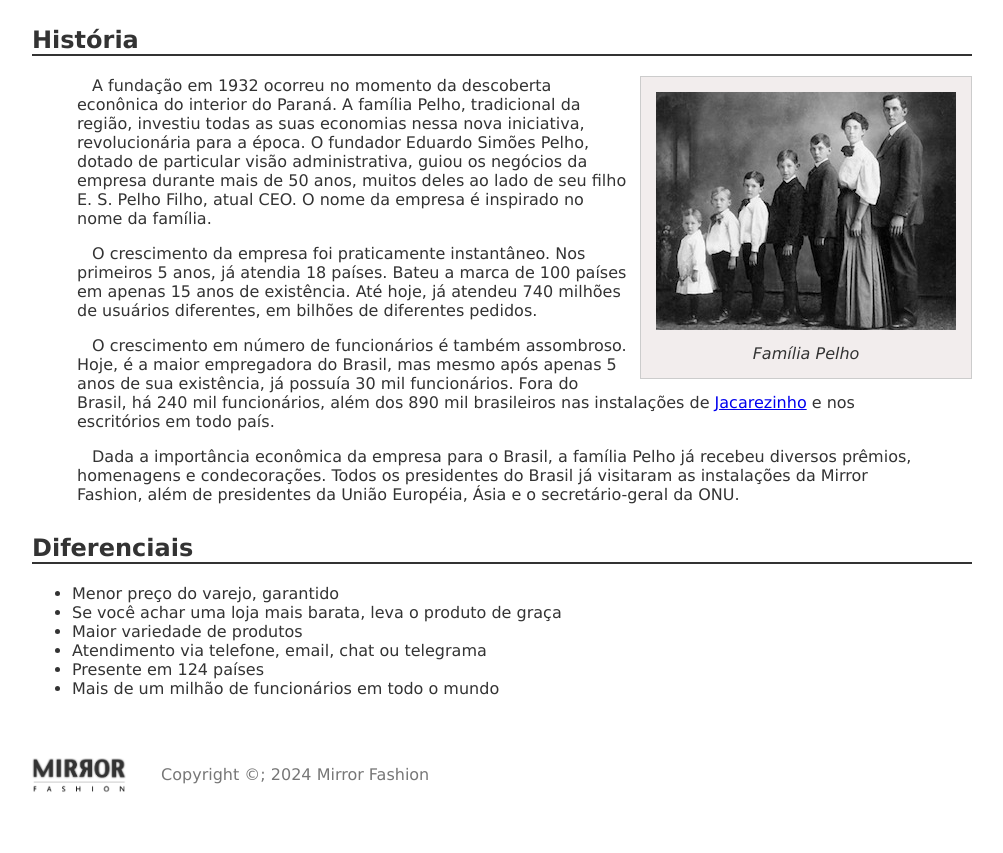
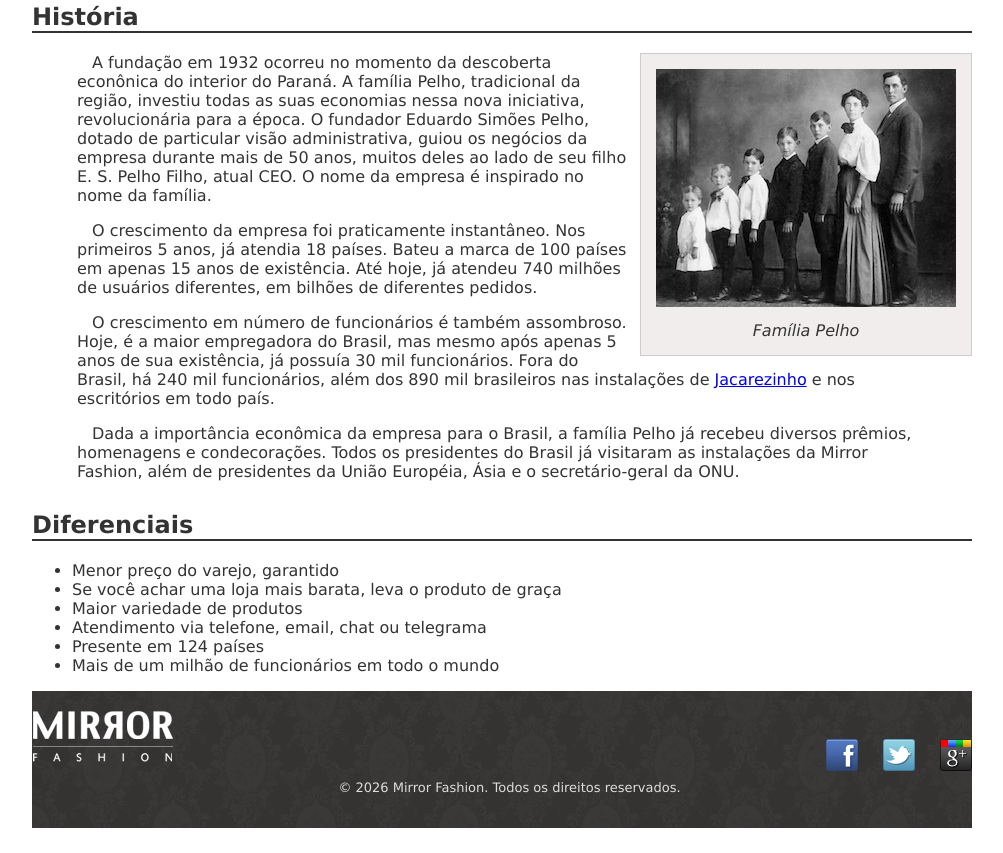
Before and after one commit to RafaellaMansano/MirrorFashion, a plain HTML site: page sobre.html in a window 1280 px wide. Shown: the part 806-1659 px from the top of the page, without its empty margins (138-1141 px from the left). After the commit the page ends 1634 px from the top, so only its background shows below. Drawn offline with Linux system fonts and the light colour scheme.

Commit message:
adicionado o footer e section do sobre

```diff
--- a/css/estilos.css
+++ b/css/estilos.css
@@ -164,6 +164,7 @@ margin-left: 25px;
 }
 footer p{
     color: #DCDCDC;
+    font-size: small;
     text-align: center;
 }
 .busca button {
--- a/css/sobre.css
+++ b/css/sobre.css
@@ -1,7 +1,6 @@
 body {
     color: #333333;
     font-family: "Lucida Sans Unicode", "Lucida Grande", sans-serif;
-    width: 940px;
     margin: 0 auto;
 }
 h1 {
@@ -53,3 +52,46 @@ p {
     float: right;
     margin: 0 0 10px 10px;
 }
+footer {
+background-image: url(../img/fundo-rodape.png);
+}
+footer {
+clear: both;
+}
+.social a {
+/* tamanho da imagem */
+height: 32px;
+width: 32px;
+/* image replacement */
+display: block;
+text-indent: -9999px;
+}
+.social a[href*="facebook.com"] {
+background-image: url(../img/facebook.png);
+}
+.social a[href*="twitter.com"] {
+background-image: url(../img/twitter.png);
+}
+.social a[href*="plus.google.com"] {
+background-image: url(../img/googleplus.png);
+}
+footer {
+padding: 20px 0;
+}
+footer .container {
+position: relative;
+}
+.social {
+position: absolute;
+top: 12px;
+right: 0;
+}
+.social li {
+float: left;
+margin-left: 25px;
+}
+footer p{
+    color: #DCDCDC;
+    font-size: small;
+    text-align: center;
+}
--- a/sobre.html
+++ b/sobre.html
@@ -1,13 +1,19 @@
 <!DOCTYPE html>
 <html>
+
 <head>
     <meta charset="utf-8">
     <title>Sobre a Mirror Fashion</title>
     <link rel="stylesheet" href="css/sobre.css">
+    <link rel="stylesheet" href="css/estilos.css">
 </head>
+
 <body>
-        <a href="index.html"><img src="img/logo.png" alt="Logo da Mirror Fashion"></a>
-
+    <header class="container">
+        <a href="index.html"><img src="img/logo.png" alt="Logo da Mirror Fashion">
+    </header>
+    <section class="container">
+        <article class="A Mirror Fashion">
             <h1>A Mirror Fashion</h1>
 
             <p>A
@@ -23,14 +29,16 @@
                 às casas do mundo todo. Nosso centro de distribuição:
             </p>
             <figure id="centro-distribuicao">
-            <img
-                src="img/centro-distribuicao.png"
-                alt="Foto	do	centro	de	distribuição	da	Mirror	Fashion">
+                <img src="img/centro-distribuicao.png" alt="Foto	do	centro	de	distribuição	da	Mirror	Fashion">
                 <figcaption>Centro de distribuição da Mirror Fashion</figcaption>
             </figure>
             <p id="paragrafovermelho">Compre suas roupas e acessórios na Mirror Fashion. Acesse nossa loja ou entre
                 em contato se tiver dúvidas. Conheça também nossa <a href="#historia">história</a> e nossos
-            <a href="#diferenciais">diferenciais</a>.</p>
+                <a href="#diferenciais">diferenciais</a>.
+            </p>
+        </article>
+        <section>
+
 
             <h2 id="historia">História</h2>
             <figure id="familia-pelho">
@@ -55,7 +63,8 @@
                 O crescimento em número de funcionários é também assombroso. Hoje, é a maior
                 empregadora do Brasil, mas mesmo após apenas 5 anos de sua existência, já
                 possuía 30 mil funcionários. Fora do Brasil, há 240 mil funcionários, além dos
-            890 mil brasileiros nas instalações de <a href="https://maps.app.goo.gl/DhQoCyGve2gA5WZYA" target="_blank">Jacarezinho</a> e nos escritórios em todo
+                890 mil brasileiros nas instalações de <a href="https://maps.app.goo.gl/DhQoCyGve2gA5WZYA"
+                    target="_blank">Jacarezinho</a> e nos escritórios em todo
                 país.
             </p>
 
@@ -65,6 +74,7 @@
                 Brasil já visitaram as instalações da Mirror Fashion, além de presidentes da
                 União Européia, Ásia e o secretário-geral da ONU.
             </p>
+
             <h2 id="diferenciais">Diferenciais</h2>
             <ul>
                 <li>Menor preço do varejo, garantido</li>
@@ -74,10 +84,19 @@
                 <li>Presente em 124 países</li>
                 <li>Mais de um milhão de funcionários em todo o mundo</li>
             </ul>
-            <footer id="rodape">
-                <img src="img/logo.png" alt="Logo da Mirror Fashion">
-                Copyright ©; 2024 Mirror Fashion
+
+            <footer>
+                <div class="container">
+                    <img src="img/logo-rodape.png" alt="Logo da Mirror Fashion">
+                    <ul class="social">
+                        <li><a href="http://facebook.com/mirrorfashion">Facebook</a></li>
+                        <li><a href="http://twitter.com/mirrorfashion">Twitter</a></li>
+                        <li><a href="http://plus.google.com/mirrorfashion">Google+</a></li>
+                    </ul>
+                </div>
+                <p>&copy; 2026 Mirror Fashion. Todos os direitos reservados.</p>
             </footer>
+</body>
 </body>
 
 </html>
```
Also changed, not shown: index.html (+0 -1 lines). Lines whose indentation alone changed are shown as unchanged.
